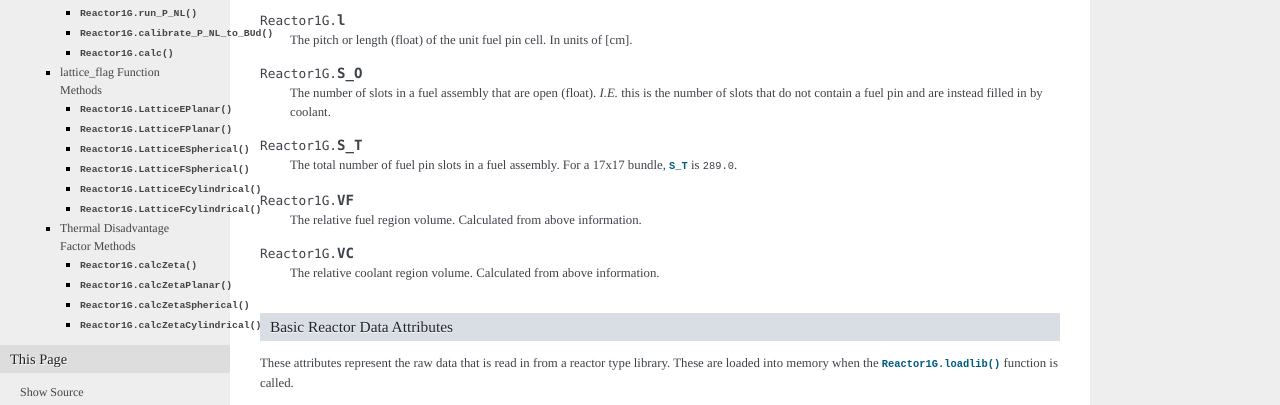
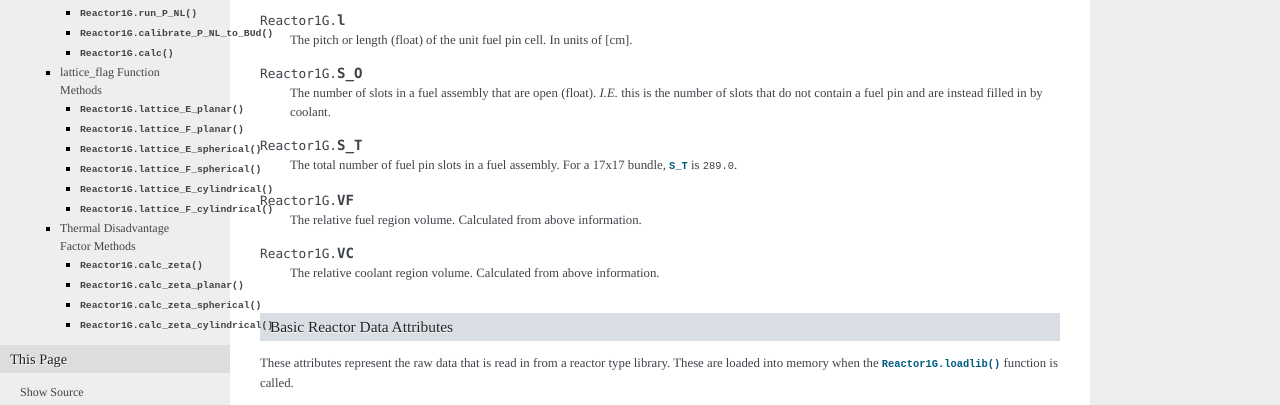
Before and after one commit to bright-dev/bright, a Sphinx documentation site: the page built from doc/source/Reactor1G.rst, in a window 1280 px wide and 900 px high, scrolled down 2192 px. Shown: the part 156-561 px from the top of the window. Built offline with Sphinx 7.4.7, drawn with Linux system fonts in a browser that asks for light colours; formulas are drawn with MathJax 3; pages that are not in the unit, such as notebooks, are missing from menus; some of the changed text lies outside the part shown.

Commit message:
Finished updating Reactor1G method names.

```diff
--- a/doc/source/Reactor1G.rst
+++ b/doc/source/Reactor1G.rst
@@ -328,7 +328,7 @@ are C-vectors of doubles or floats.
 .. attribute:: Reactor1G.zeta_F_
 
     The thermal disadvantage factor as a function of fluence.  This attribute is unitless and is set when
-    :meth:`calcZeta` is called.
+    :meth:`calc_zeta` is called.
 
 
 --------------------
@@ -701,7 +701,7 @@ Lamarsh's `Nuclear Reactor Theory <http://www.amazon.com/Introduction-Nuclear-Re
 for more information.
 
 
-.. method:: Reactor1G.LatticeEPlanar(a, b)
+.. method:: Reactor1G.lattice_E_planar(a, b)
 
     Calculates the lattice function E(F) for planar geometry.  Sets value as :attr:`lattice_E_F_`
 
@@ -709,7 +709,7 @@ for more information.
         * `a` (float): Fuel region radius equivalent [cm].
         * `b` (float): Unit fuel cell pitch length equivalent [cm].
 
-.. method:: Reactor1G.LatticeFPlanar(a, b)
+.. method:: Reactor1G.lattice_F_planar(a, b)
 
     Calculates the lattice function F(F) for planar geometry.  Sets value as :attr:`lattice_F_F_`
 
@@ -717,7 +717,7 @@ for more information.
         * `a` (float): Fuel region radius equivalent [cm].
         * `b` (float): Unit fuel cell pitch length equivalent [cm].
 
-.. method:: Reactor1G.LatticeESpherical(a, b)
+.. method:: Reactor1G.lattice_E_spherical(a, b)
 
     Calculates the lattice function E(F) for spherical geometry.  Sets value as :attr:`lattice_E_F_`
 
@@ -725,7 +725,7 @@ for more information.
         * `a` (float): Fuel region radius equivalent [cm].
         * `b` (float): Unit fuel cell pitch length equivalent [cm].
 
-.. method:: Reactor1G.LatticeFSpherical(a, b)
+.. method:: Reactor1G.lattice_F_spherical(a, b)
 
     Calculates the lattice function F(F) for spherical geometry.  Sets value as :attr:`lattice_F_F_`
 
@@ -733,7 +733,7 @@ for more information.
         * `a` (float): Fuel region radius equivalent [cm].
         * `b` (float): Unit fuel cell pitch length equivalent [cm].
 
-.. method:: Reactor1G.LatticeECylindrical(a, b)
+.. method:: Reactor1G.lattice_E_cylindrical(a, b)
 
     Calculates the lattice function E(F) for cylindrical geometry.  Sets value as :attr:`lattice_E_F_`
 
@@ -741,7 +741,7 @@ for more information.
         * `a` (float): Fuel region radius equivalent [cm].
         * `b` (float): Unit fuel cell pitch length equivalent [cm].
 
-.. method:: Reactor1G.LatticeFCylindrical(a, b)
+.. method:: Reactor1G.lattice_F_cylindrical(a, b)
 
     Calculates the lattice function F(F) for cylindrical geometry.  Sets value as :attr:`lattice_F_F_`
 
@@ -778,22 +778,22 @@ This baseline value happens to be a function of ``VF/VC``.
 The Lamarsh method is then used as a scaling factor on the baseline function to
 account for variations in fuel composition and fluence.
 
-.. method:: Reactor1G.calcZeta()
+.. method:: Reactor1G.calc_zeta()
 
     This calculates the thermal disadvantage factor for the geometry specified by :attr:`Lattice`.  The results
     are set to :attr:`zeta_F_`.
 
-.. method:: Reactor1G.calcZetaPlanar()
+.. method:: Reactor1G.calc_zeta_planar()
 
     This calculates the thermal disadvantage factor for a planar geometry.  The results
     are set to :attr:`zeta_F_`.
 
-.. method:: Reactor1G.calcZetaSpherical()
+.. method:: Reactor1G.calc_zeta_spherical()
 
     This calculates the thermal disadvantage factor for a spherical geometry.  The results
     are set to :attr:`zeta_F_`.
 
-.. method:: Reactor1G.calcZetaCylindrical()
+.. method:: Reactor1G.calc_zeta_cylindrical()
 
     This calculates the thermal disadvantage factor for a cylindrical geometry.  The results
     are set to :attr:`zeta_F_`.
```
Also changed, not shown: 9 other files.
